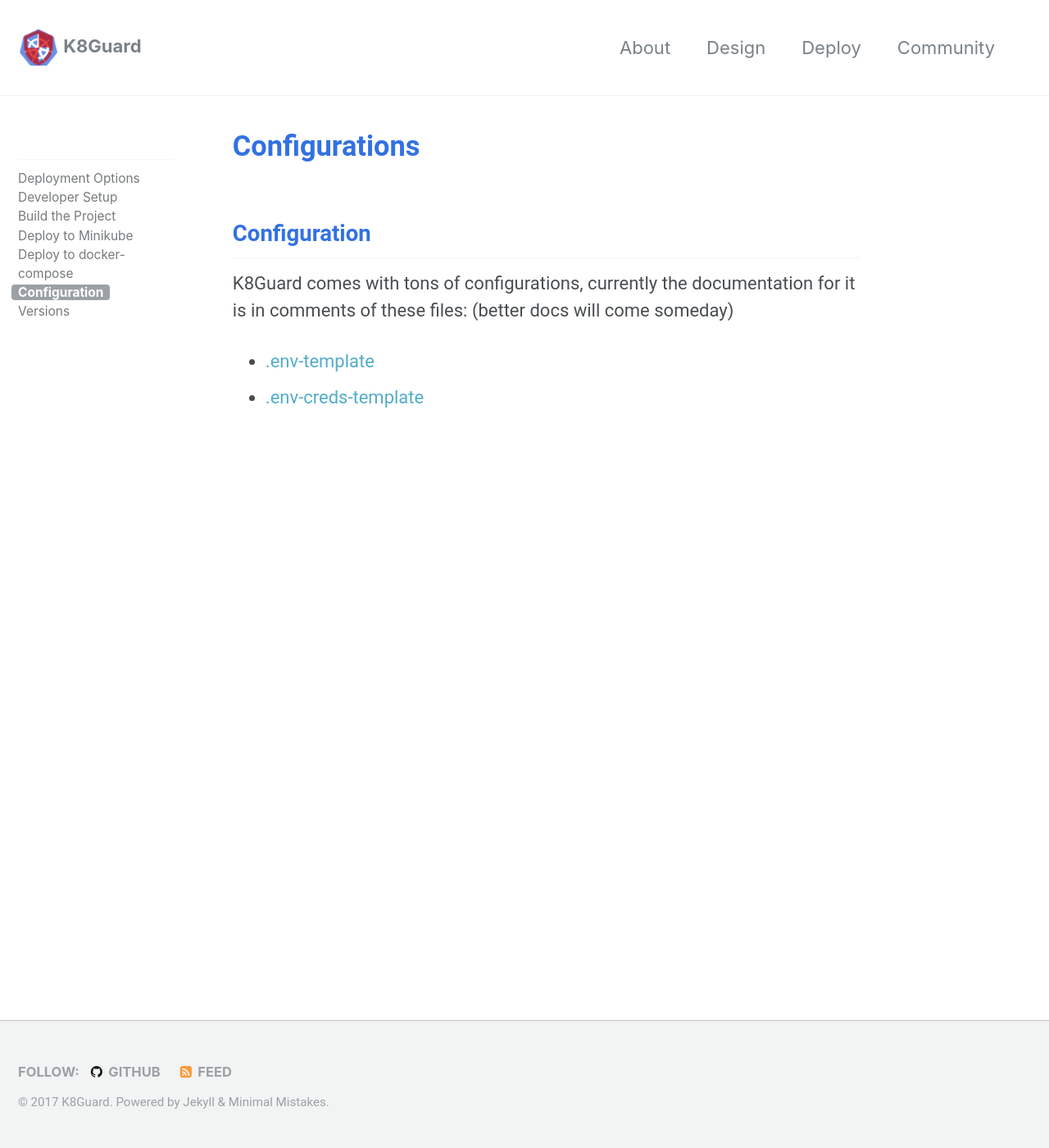
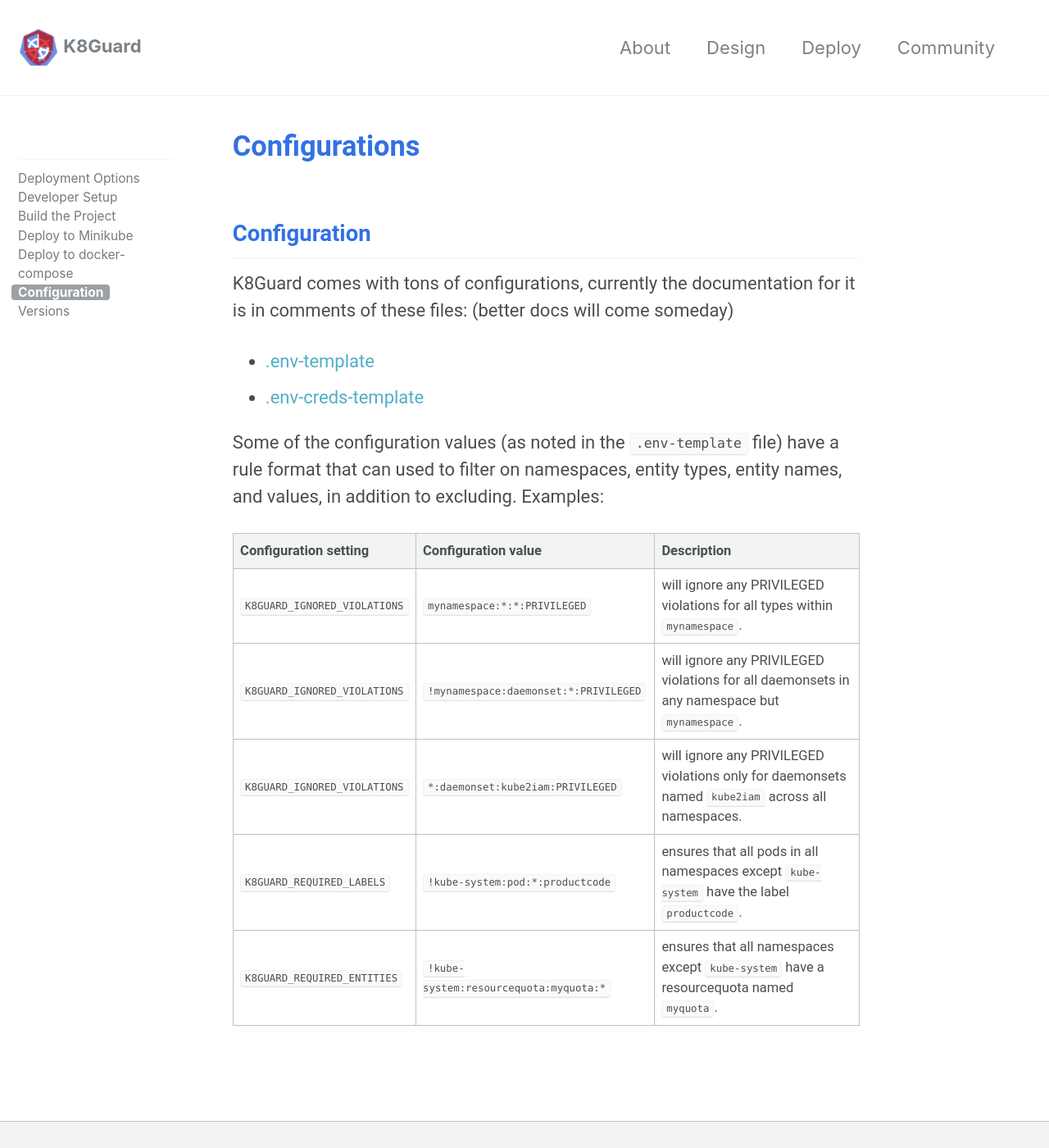
Before and after one commit to k8guard/k8guard.github.io, a Jekyll site: the page built from deploy/config/index.md, in a window 1280 px wide and 1400 px high. Shown: the whole window at 82% size. Built offline with Jekyll 4.4.1, drawn with Linux system fonts in a browser that asks for light colours.

Commit message:
updated documentation with additional supported entities and config rules.

```diff
--- a/deploy/config/index.md
+++ b/deploy/config/index.md
@@ -11,3 +11,14 @@ K8Guard comes with tons of configurations, currently the documentation for it is
 
 * [.env-template](https://github.com/k8guard/k8guard-start-from-here/blob/master/.env-template)
 * [.env-creds-template](https://github.com/k8guard/k8guard-start-from-here/blob/master/.env-creds-template)
+
+
+Some of the configuration values (as noted in the `.env-template` file) have a rule format that can used to filter on namespaces, entity types, entity names, and values, in addition to excluding.  Examples:
+
+Configuration setting | Configuration value | Description
+-----|-----|-----
+`K8GUARD_IGNORED_VIOLATIONS` | `mynamespace:*:*:PRIVILEGED` | will ignore any PRIVILEGED violations for all types within `mynamespace`.
+`K8GUARD_IGNORED_VIOLATIONS` | `!mynamespace:daemonset:*:PRIVILEGED` | will ignore any PRIVILEGED violations for all daemonsets in any namespace but `mynamespace`.
+`K8GUARD_IGNORED_VIOLATIONS` | `*:daemonset:kube2iam:PRIVILEGED` | will ignore any PRIVILEGED violations only for daemonsets named `kube2iam` across all namespaces.
+`K8GUARD_REQUIRED_LABELS` | `!kube-system:pod:*:productcode` | ensures that all pods in all namespaces except `kube-system` have the label `productcode`.
+`K8GUARD_REQUIRED_ENTITIES` | `!kube-system:resourcequota:myquota:*` | ensures that all namespaces except `kube-system` have a resourcequota named `myquota`.
```
Also changed, not shown: about/index.md (+1 -1 lines), about/violations/index.md (+4 -1 lines).
